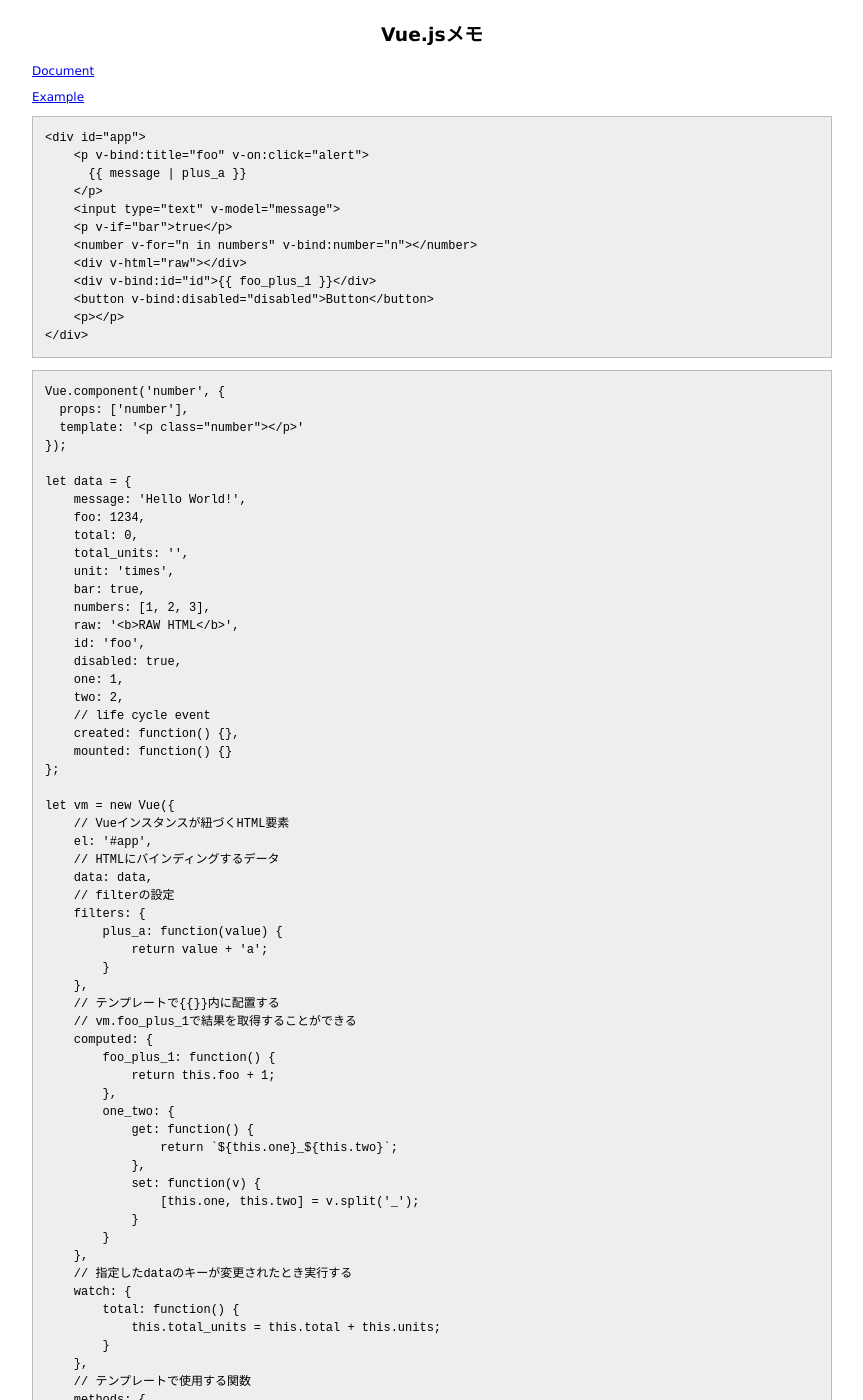
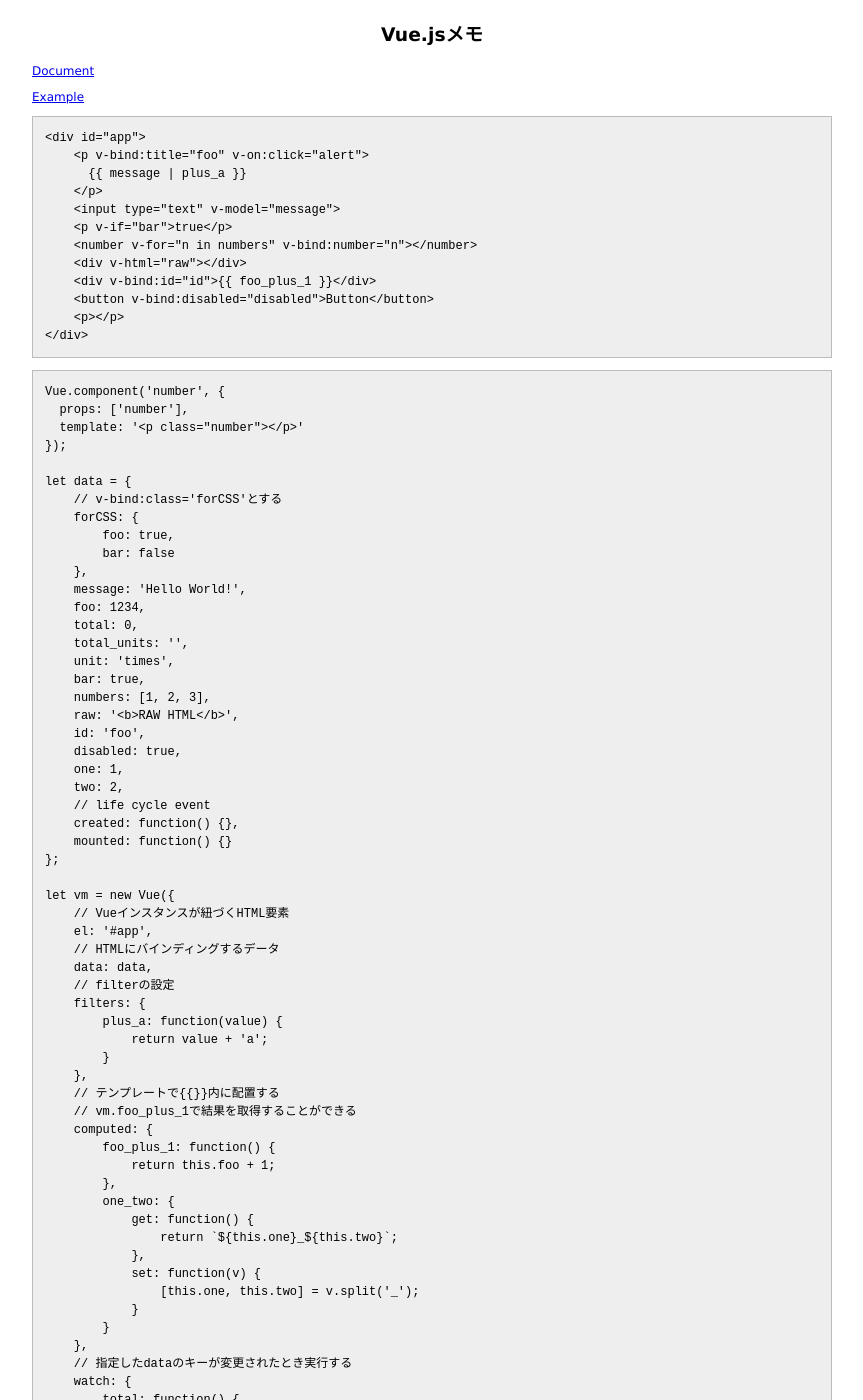
Before and after one commit to 38elements/38elements.github.com, a Jekyll site: the page built from _posts/2016-12-20-vuejs.md, in a window 1280 px wide and 1400 px high. Shown: the whole window, without its empty margins (208-1071 px from the left). Built offline with Jekyll 4.4.1, drawn with Linux system fonts in a browser that asks for light colours; some of the changed text lies outside the part shown.

Commit message:
Update 2016-12-20-vuejs.md

```diff
--- a/_posts/2016-12-20-vuejs.md
+++ b/_posts/2016-12-20-vuejs.md
@@ -28,6 +28,11 @@ Vue.component('number', {
 });
 
 let data = {
+    // v-bind:class='forCSS'とする
+    forCSS: {
+        foo: true,
+        bar: false
+    },
     message: 'Hello World!',
     foo: 1234,
     total: 0,
@@ -95,6 +100,10 @@ console.log(vm.$data.foo == data.foo);
 
 * v-bind
 `v-bind:id="id"`は`:id="id"`と同じ
+v-bind:class='<dataのキー名>'
+v-bind:class='[<dataのキー名>, <dataのキー名>]'
+コンポーネントに対してv-bind:classを適用するとroot要素に効果が適用される
+v-bind:styleはv-bind:classと同じように指定することができる
 
 * v-on
 `v-on:click="foo"`は`@click="foo"`と同じ
```
